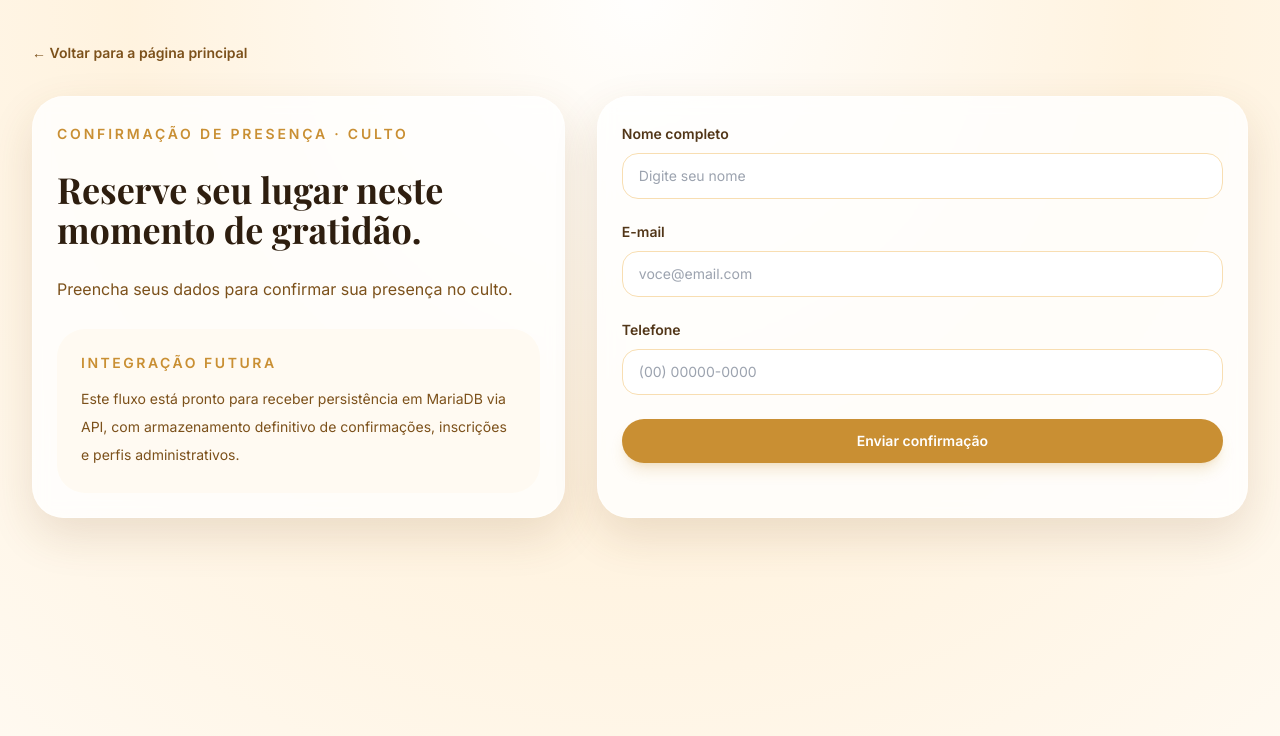
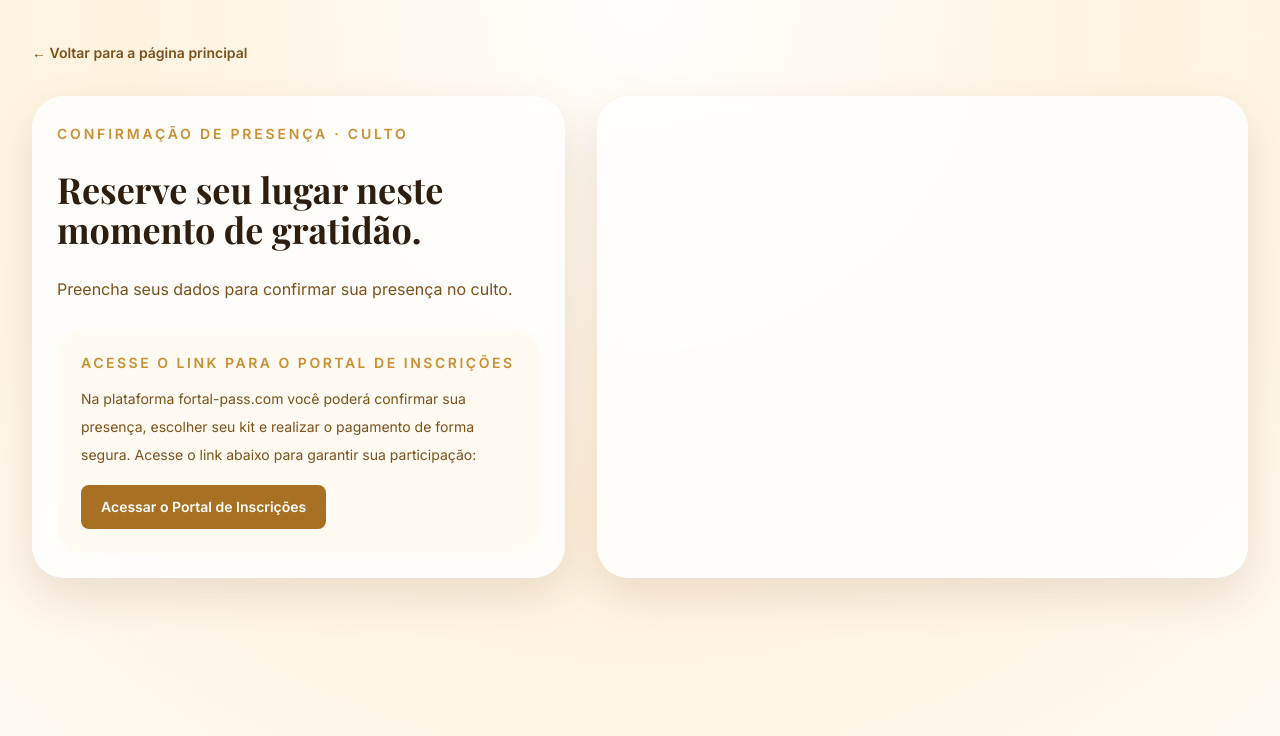
Before and after one commit to danydiasd/runbirday, a React (Vite) app: page /confirmar/culto in a window 1280 px wide. Shown: the top 736 px of the page. Built offline with nearby package versions, Linux system fonts and the light colour scheme.

Commit message:
Ajuste de datas e horarios

```diff
--- a/src/data/content.ts
+++ b/src/data/content.ts
@@ -7,9 +7,9 @@ export const events: EventInfo[] = [
     title: 'Um fim de tarde  para lembrar da fidelidade de Deus em cada ciclo.',
     description:
       'Um encontro acolhedor para agradecer pelas promessas cumpridas, pela proteção no caminho e pela beleza de chegar aos 35 anos com fé renovada.',
-    date: '14 de Novembro de 2026',
-    time: '16h00',
-    location: 'A definir',
+    date: '07 de Novembro de 2026',
+    time: 'a partir das 16h00',
+    location: 'Residencial Maraponga',
     image: '/images/por-do-sol.jpg',
     actionLabel: 'Confirmar presença',
     actionHref: '/confirmar/culto',
@@ -21,13 +21,13 @@ export const events: EventInfo[] = [
     title: 'A seção mais vibrante: disciplina, saúde, foco e celebração em cada passo.',
     description:
       'Uma experiência esportiva pensada para simbolizar evolução, constância e superação. Ideal para quem deseja correr junto nessa história de força e propósito.',
-    date: 'A denifir',
+    date: '15 de Novembro de 2026',
     time: '6h00',
-    location: 'Parque Raquel de Queiroz - Fortaleza',
+    location: 'Parque Urbano da Lagoa do Mondubim- Fortaleza',
     image: '/images/corrida.jpg',
     actionLabel: 'Participar',
     actionHref: '/corrida',
-    highlights: ['Percursos de 2km e 05km', 'Kit atleta ', 'Espaço pronto para futura galeria - fotos do evento em breve'],
+    highlights: ['Percursos de 2,5 km e 05 km', 'Kit atleta ', 'Espaço pronto para futura galeria - fotos do evento em breve'],
   },
   {
     id: 'festa',
@@ -35,8 +35,8 @@ export const events: EventInfo[] = [
     title: 'O abraço leve depois da jornada: música, afeto e alegria compartilhada.',
     description:
       'Uma festa casual chiq e calorosa para transformar memórias em celebração. Luzes douradas, boas conversas e a presença de quem faz parte dessa caminhada.',
-    date: 'Novembro de  2026',
-    time: 'A definir',
+    date: '22 de Novembro de  2026',
+    time: '19:00 horas',
     location: 'Em breve',
     image: '/images/festa.jpg',
     actionLabel: 'Confirmar presença',
--- a/src/layouts/FormLayout.tsx
+++ b/src/layouts/FormLayout.tsx
@@ -20,10 +20,19 @@ export function FormLayout({ eyebrow, title, description, children }: FormLayout
             <h1 className="font-display text-4xl font-bold text-brand-900">{title}</h1>
             <p className="leading-8 text-brand-700">{description}</p>
             <div className="rounded-[1.75rem] bg-brand-50 p-6">
-              <h2 className="text-sm font-semibold uppercase tracking-[0.18em] text-brand-500">Integração futura</h2>
+              <h2 className="text-sm font-semibold uppercase tracking-[0.18em] text-brand-500">Acesse o link para o Portal de Inscrições</h2>
               <p className="mt-3 text-sm leading-7 text-brand-700">
-                Este fluxo está pronto para receber persistência em MariaDB via API, com armazenamento definitivo de confirmações, inscrições e perfis administrativos.
+                Na plataforma fortal-pass.com você poderá confirmar sua presença, escolher seu kit e realizar o pagamento de forma segura. Acesse o link abaixo para garantir sua participação:
               </p>
+              <a
+                href="https://fortal-pass.com/corridas/bday-run-2026"
+                target="_blank"
+                rel="noopener noreferrer"
+                className="mt-4 inline-block rounded-lg bg-brand-600 px-5 py-3 text-sm font-semibold text-white transition hover:bg-brand-700"
+              >
+                Acessar o Portal de Inscrições
+              </a>
+
             </div>
           </section>
           <section className="glass-card">{children}</section>
--- a/src/pages/HomePage.tsx
+++ b/src/pages/HomePage.tsx
@@ -21,7 +21,7 @@ export function HomePage() {
             <SectionHeading
               eyebrow="Programação especial"
               title="Três experiências para contar uma vida inteira com beleza e significado."
-              description="Cada seção foi pensada para emocionar: a fé que sustenta, o movimento que transforma e a celebração que reúne as pessoas certas ao redor dessa história."
+              description="Cada seção foi pensada para você se emocionar: a fé que sustenta, o movimento que transforma e a celebração que reúne as pessoas certas ao redor dessa história."
             />
           </FadeInSection>
           <FadeInSection>
@@ -40,7 +40,7 @@ export function HomePage() {
             <SectionHeading
               eyebrow="Galeria do projeto"
               title="O que já tivemos nesta história que vale a pena recordar."
-              description="Três experiências que já aconteceram e que contam um pouco do que foi vivido até aqui, com a promessa de muitas fotos lindas para relembrar cada momento desses eventos incríveis."
+              description="Três experiências que focarão em áreas diferentes do viver e que contam um pouco do que foi vivido até aqui, com a promessa de muitas fotos lindas para relembrar cada momento desses eventos incríveis."
               align="center"
             />
           </FadeInSection>
--- a/src/pages/PresenceFormPage.tsx
+++ b/src/pages/PresenceFormPage.tsx
@@ -41,44 +41,7 @@ export function PresenceFormPage() {
 
   return (
     <FormLayout eyebrow={content.eyebrow} title={content.title} description={content.description}>
-      <form className="space-y-6" onSubmit={handleSubmit}>
-        <div className="grid gap-5">
-          <FieldWrapper label="Nome completo">
-            <TextInput
-              required
-              placeholder="Digite seu nome"
-              value={formData.name}
-              onChange={(event) => handleChange('name', event.target.value)}
-            />
-          </FieldWrapper>
-          <FieldWrapper label="E-mail">
-            <TextInput
-              required
-              type="email"
-              placeholder="voce@email.com"
-              value={formData.email}
-              onChange={(event) => handleChange('email', event.target.value)}
-            />
-          </FieldWrapper>
-          <FieldWrapper label="Telefone">
-            <TextInput
-              required
-              type="tel"
-              placeholder="(00) 00000-0000"
-              value={formData.phone}
-              onChange={(event) => handleChange('phone', event.target.value)}
-            />
-          </FieldWrapper>
-        </div>
-        <button type="submit" className="cta-button w-full">
-          Enviar confirmação
-        </button>
-        {submitted ? (
-          <div className="rounded-[1.75rem] border border-emerald-200 bg-emerald-50 p-5 text-sm leading-7 text-emerald-900">
-            Confirmação registrada localmente com sucesso. No próximo passo, basta conectar este formulário a uma API para persistir os dados em MariaDB.
-          </div>
-        ) : null}
-      </form>
+
     </FormLayout>
   );
 }
```
